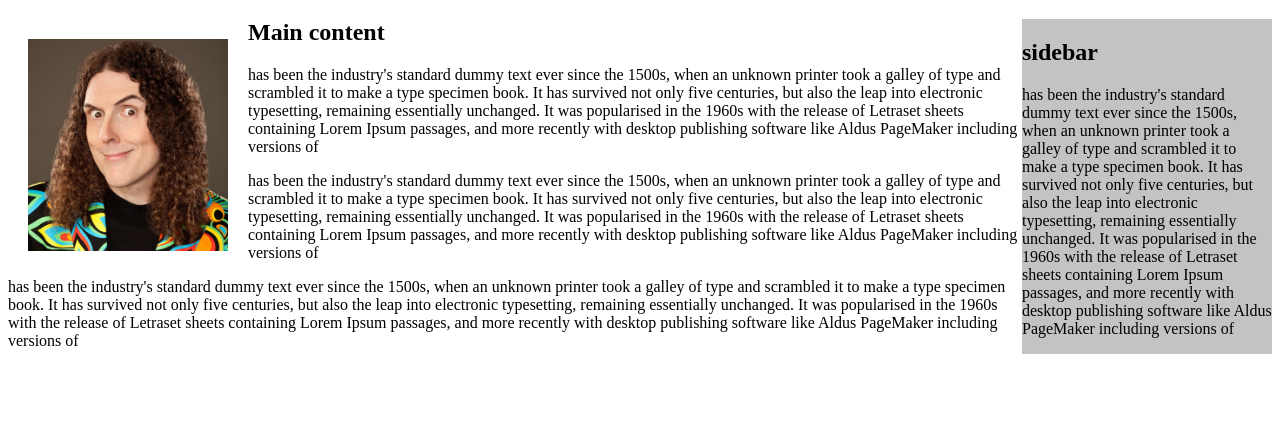
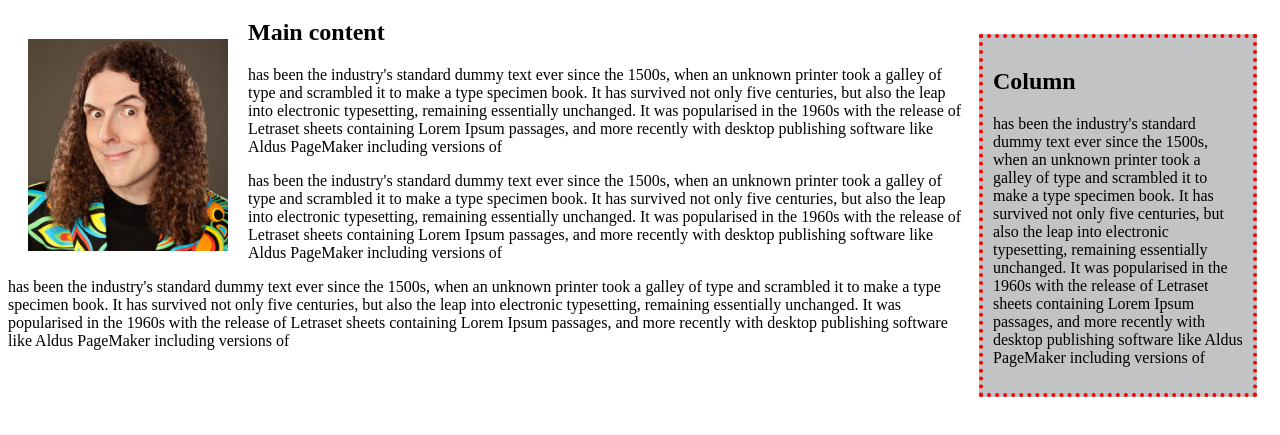
Before and after one commit to Epicodus-SZ/MyFavBand, a plain HTML site: page index.html in a window 1280 px wide. Shown: the part 61-496 px from the top of the page. Drawn offline with Linux system fonts and the light colour scheme.

Commit message:
add sidebar border

```diff
--- a/css/styles.css
+++ b/css/styles.css
@@ -2,6 +2,9 @@
   width: 250px;
   float: right;
   background-color: #c2c3c4;
+  border: 4px dotted red;
+  padding: 10px;
+  margin: 15px;
 }
 
 img {
--- a/index.html
+++ b/index.html
@@ -9,7 +9,7 @@
   <body>
     <h1>Wierd Al Fan Page</h1>
     <div class="sidebar">
-      <h2>sidebar</h2>
+      <h2>Column</h2>
       <p>has been the industry's standard dummy text ever since the 1500s, when an unknown printer took a galley of type and scrambled it to make a type specimen book. It has survived not only five centuries, but also the leap into electronic typesetting, remaining essentially unchanged. It was popularised in the 1960s with the release of Letraset sheets containing Lorem Ipsum passages, and more recently with desktop publishing software like Aldus PageMaker including versions of</p>
     </div>
     <div class="main">
```
